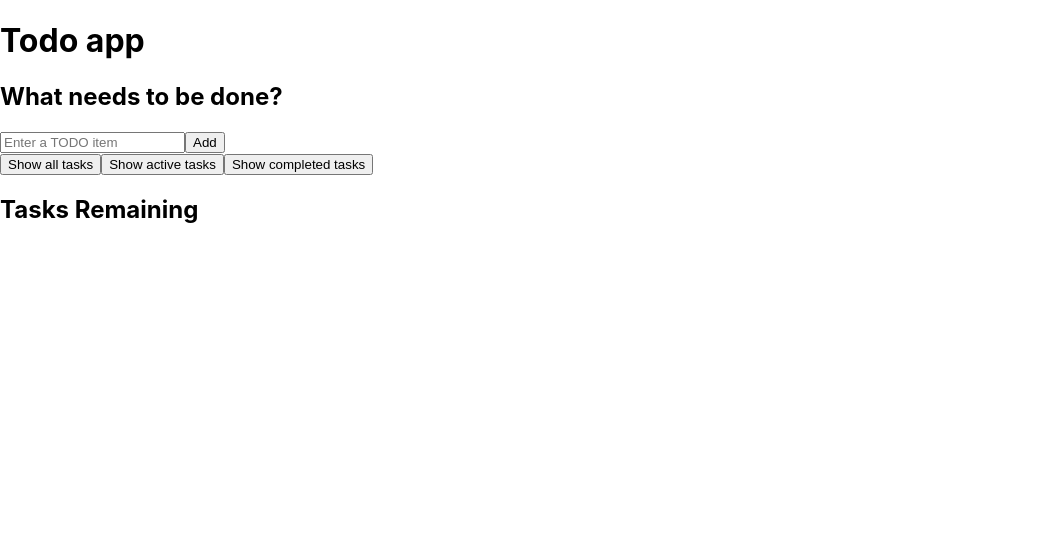
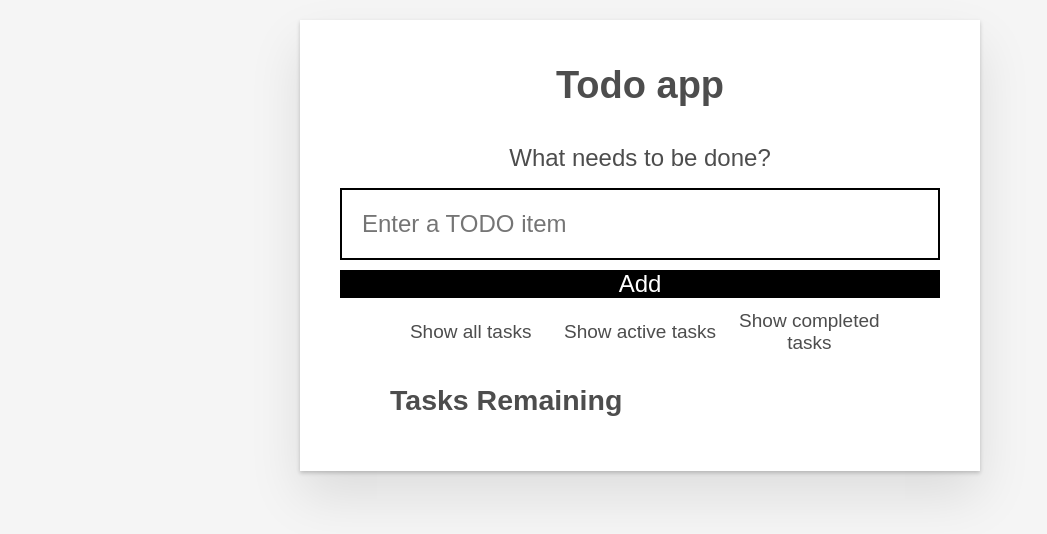
Before and after one commit to SeanLiu122/Nextjs-todo-app, a Next.js app: page / in a window 1280 px wide. Shown: the top 534 px of the page, without its empty margins (0-1047 px from the left). Built offline with nearby package versions, Linux system fonts and the light colour scheme.

Commit message:
add .css

```diff
--- a/styles/globals.css
+++ b/styles/globals.css
@@ -1,4 +1,298 @@
-html,
+/* RESETS */
+*,
+*::before,
+*::after {
+  box-sizing: border-box;
+}
+*:focus {
+  outline: 3px dashed #228bec;
+  outline-offset: 0;
+}
+html {
+  font: 62.5% / 1.15 sans-serif;
+}
+h1,
+h2 {
+  margin-bottom: 0;
+}
+ul {
+  list-style: none;
+  padding: 0;
+}
+button {
+  border: none;
+  margin: 0;
+  padding: 0;
+  width: auto;
+  overflow: visible;
+  background: transparent;
+  color: inherit;
+  font: inherit;
+  line-height: normal;
+  -webkit-font-smoothing: inherit;
+  -moz-osx-font-smoothing: inherit;
+  appearance: none;
+}
+button::-moz-focus-inner {
+  border: 0;
+}
+button,
+input,
+optgroup,
+select,
+textarea {
+  font-family: inherit;
+  font-size: 100%;
+  line-height: 1.15;
+  margin: 0;
+}
+button,
+input {
+  overflow: visible;
+}
+input[type="text"] {
+  border-radius: 0;
+}
+body {
+  width: 100%;
+  max-width: 68rem;
+  margin: 0 auto;
+  font: 1.6rem/1.25 Arial, sans-serif;
+  background-color: #f5f5f5;
+  color: #4d4d4d;
+}
+@media screen and (min-width: 620px) {
+  body {
+    font-size: 1.9rem;
+    line-height: 1.31579;
+  }
+}
+/*END RESETS*/
+/* GLOBAL STYLES */
+.form-group > input[type="text"] {
+  display: inline-block;
+  margin-top: 0.4rem;
+}
+.btn {
+  padding: 0.8rem 1rem 0.7rem;
+  border: 0.2rem solid #4d4d4d;
+  cursor: pointer;
+  text-transform: capitalize;
+}
+.btn.toggle-btn {
+  border-width: 1px;
+  border-color: #d3d3d3;
+}
+.btn.toggle-btn[aria-pressed="true"] {
+  text-decoration: underline;
+  border-color: #4d4d4d;
+}
+.btn__danger {
+  color: #fff;
+  background-color: #ca3c3c;
+  border-color: #bd2130;
+}
+.btn__filter {
+  border-color: lightgrey;
+}
+.btn__primary {
+  color: #fff;
+  background-color: #000;
+}
+.btn-group {
+  display: flex;
+  justify-content: space-between;
+}
+.btn-group > * {
+  flex: 1 1 49%;
+}
+.btn-group > * + * {
+  margin-left: 0.8rem;
+}
+.label-wrapper {
+  margin: 0;
+  flex: 0 0 100%;
+  text-align: center;
+}
+.visually-hidden {
+  position: absolute !important;
+  height: 1px;
+  width: 1px;
+  overflow: hidden;
+  clip: rect(1px 1px 1px 1px);
+  clip: rect(1px, 1px, 1px, 1px);
+  white-space: nowrap;
+}
+[class*="stack"] > * {
+  margin-top: 0;
+  margin-bottom: 0;
+}
+.stack-small > * + * {
+  margin-top: 1.25rem;
+}
+.stack-large > * + * {
+  margin-top: 2.5rem;
+}
+@media screen and (min-width: 550px) {
+  .stack-small > * + * {
+    margin-top: 1.4rem;
+  }
+  .stack-large > * + * {
+    margin-top: 2.8rem;
+  }
+}
+.stack-exception {
+  margin-top: 1.2rem;
+}
+/* END GLOBAL STYLES */
+.todoapp {
+  background: #fff;
+  margin: 2rem 0 4rem 0;
+  padding: 1rem;
+  position: relative;
+  box-shadow: 0 2px 4px 0 rgba(0, 0, 0, 0.2), 0 2.5rem 5rem 0 rgba(0, 0, 0, 0.1);
+}
+@media screen and (min-width: 550px) {
+  .todoapp {
+    padding: 4rem;
+  }
+}
+.todoapp > * {
+  max-width: 50rem;
+  margin-left: auto;
+  margin-right: auto;
+}
+.todoapp > form {
+  max-width: 100%;
+}
+.todoapp > h1 {
+  display: block;
+  max-width: 100%;
+  text-align: center;
+  margin: 0;
+  margin-bottom: 1rem;
+}
+.label__lg {
+  line-height: 1.01567;
+  font-weight: 300;
+  padding: 0.8rem;
+  margin-bottom: 1rem;
+  text-align: center;
+}
+.input__lg {
+  padding: 2rem;
+  border: 2px solid #000;
+}
+.input__lg:focus {
+  border-color: #4d4d4d;
+  box-shadow: inset 0 0 0 2px;
+}
+[class*="__lg"] {
+  display: inline-block;
+  width: 100%;
+  font-size: 1.9rem;
+}
+[class*="__lg"]:not(:last-child) {
+  margin-bottom: 1rem;
+}
+@media screen and (min-width: 620px) {
+  [class*="__lg"] {
+    font-size: 2.4rem;
+  }
+}
+.filters {
+  width: 100%;
+  margin: unset auto;
+}
+/* Todo item styles */
+.todo {
+  display: flex;
+  flex-direction: row;
+  flex-wrap: wrap;
+}
+.todo > * {
+  flex: 0 0 100%;
+}
+.todo-text {
+  width: 100%;
+  min-height: 4.4rem;
+  padding: 0.4rem 0.8rem;
+  border: 2px solid #565656;
+}
+.todo-text:focus {
+  box-shadow: inset 0 0 0 2px;
+}
+/* CHECKBOX STYLES */
+.c-cb {
+  box-sizing: border-box;
+  font-family: Arial, sans-serif;
+  -webkit-font-smoothing: antialiased;
+  font-weight: 400;
+  font-size: 1.6rem;
+  line-height: 1.25;
+  display: block;
+  position: relative;
+  min-height: 44px;
+  padding-left: 40px;
+  clear: left;
+}
+.c-cb > label::before,
+.c-cb > input[type="checkbox"] {
+  box-sizing: border-box;
+  top: -2px;
+  left: -2px;
+  width: 44px;
+  height: 44px;
+}
+.c-cb > input[type="checkbox"] {
+  -webkit-font-smoothing: antialiased;
+  cursor: pointer;
+  position: absolute;
+  z-index: 1;
+  margin: 0;
+  opacity: 0;
+}
+.c-cb > label {
+  font-size: inherit;
+  font-family: inherit;
+  line-height: inherit;
+  display: inline-block;
+  margin-bottom: 0;
+  padding: 8px 15px 5px;
+  cursor: pointer;
+  touch-action: manipulation;
+}
+.c-cb > label::before {
+  content: "";
+  position: absolute;
+  border: 2px solid currentcolor;
+  background: transparent;
+}
+.c-cb > input[type="checkbox"]:focus + label::before {
+  border-width: 4px;
+  outline: 3px dashed #228bec;
+}
+.c-cb > label::after {
+  box-sizing: content-box;
+  content: "";
+  position: absolute;
+  top: 11px;
+  left: 9px;
+  width: 18px;
+  height: 7px;
+  transform: rotate(-45deg);
+  border: solid;
+  border-width: 0 0 5px 5px;
+  border-top-color: transparent;
+  opacity: 0;
+  background: transparent;
+}
+.c-cb > input[type="checkbox"]:checked + label::after {
+  opacity: 1;
+}
+
+
+/* html,
 body {
   padding: 0;
   margin: 0;
@@ -23,4 +317,4 @@
     color: white;
     background: black;
   }
-}
+} */
```
